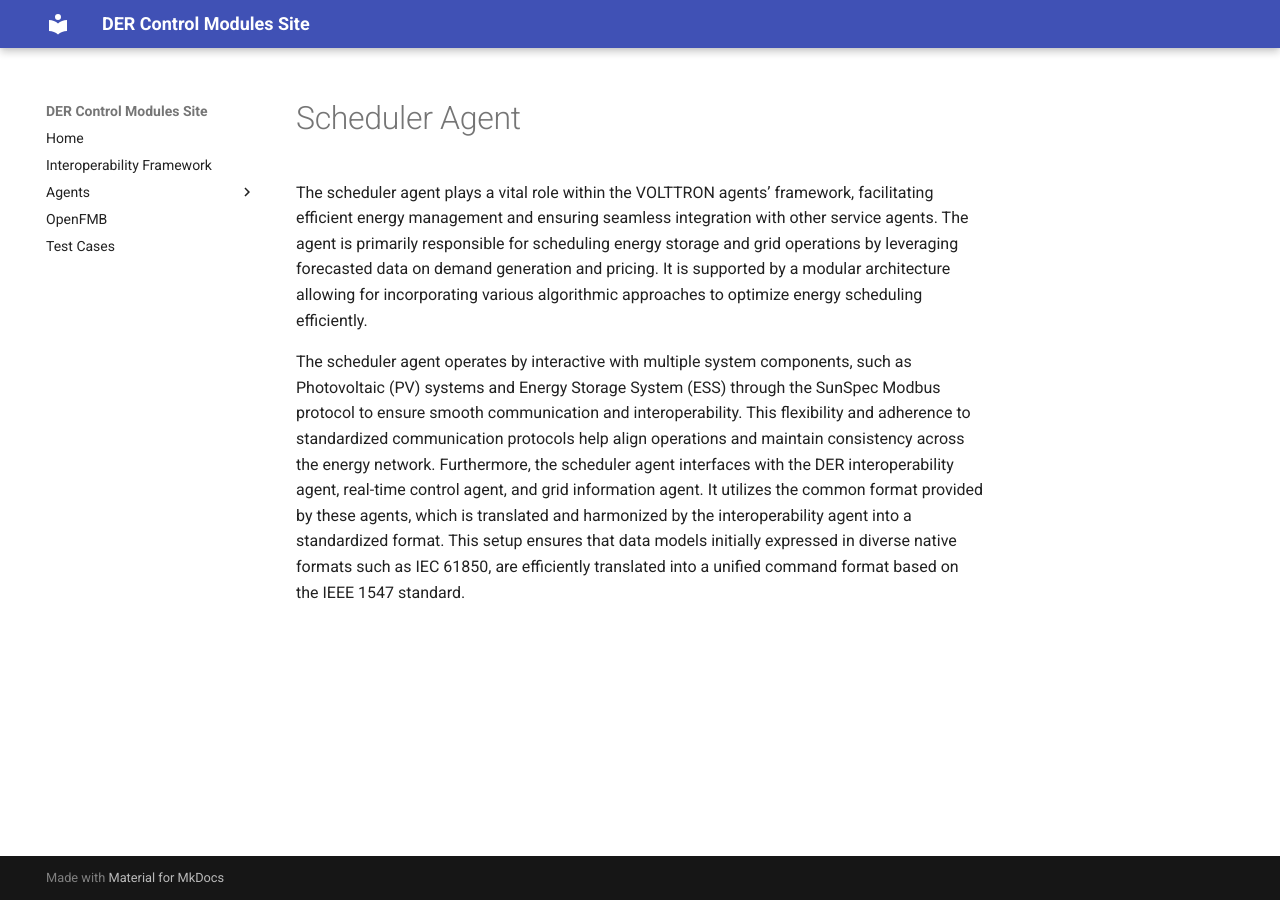
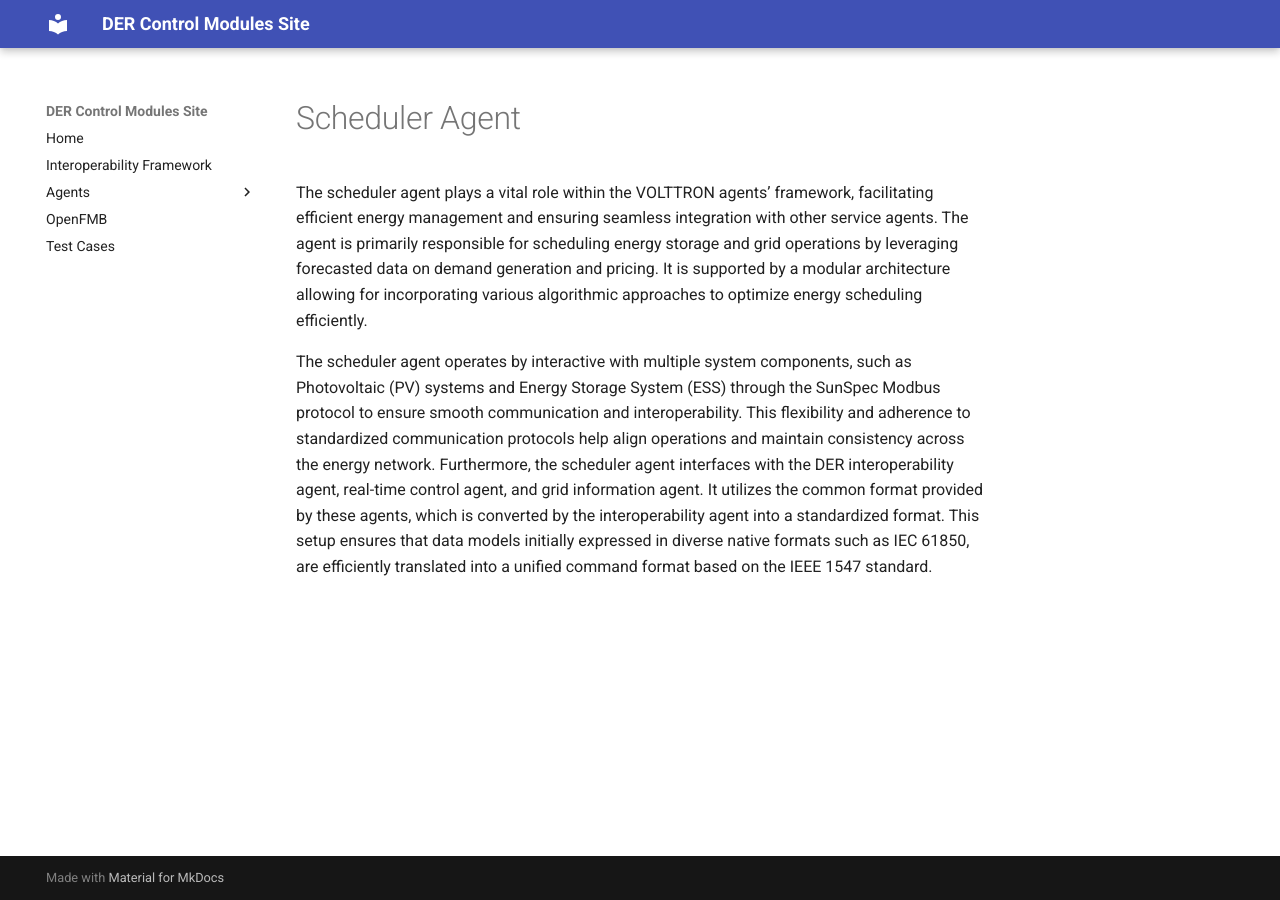
Before and after one commit to der-control-modules/der-control-modules.github.io, an MkDocs documentation site: the page built from docs/scheduler.md, in a window 1280 px wide. Built offline with MkDocs 1.6.1 and Material for MkDocs 9.7.7, drawn with Linux system fonts in a browser that asks for light colours.

Commit message:
updated test case information page

```diff
--- a/docs/scheduler.md
+++ b/docs/scheduler.md
@@ -4,4 +4,4 @@ The scheduler agent plays a vital role within the VOLTTRON agents’ framework,
 
 
 
-The scheduler agent operates by interactive with multiple system components, such as Photovoltaic (PV) systems and Energy Storage System (ESS) through the SunSpec Modbus protocol to ensure smooth communication and interoperability. This flexibility and adherence to standardized communication protocols help align operations and maintain consistency across the energy network. Furthermore, the scheduler agent interfaces with the DER interoperability agent, real-time control agent, and grid information agent. It utilizes the common format provided by these agents, which is translated and harmonized by the interoperability agent into a standardized format. This setup ensures that data models initially expressed in diverse native formats such as IEC 61850, are efficiently translated into a unified command format based on the IEEE 1547 standard.
+The scheduler agent operates by interactive with multiple system components, such as Photovoltaic (PV) systems and Energy Storage System (ESS) through the SunSpec Modbus protocol to ensure smooth communication and interoperability. This flexibility and adherence to standardized communication protocols help align operations and maintain consistency across the energy network. Furthermore, the scheduler agent interfaces with the DER interoperability agent, real-time control agent, and grid information agent. It utilizes the common format provided by these agents, which is converted by the interoperability agent into a standardized format. This setup ensures that data models initially expressed in diverse native formats such as IEC 61850, are efficiently translated into a unified command format based on the IEEE 1547 standard.
```
Also changed, not shown: docs/test-cases.md (+28 -0 lines), docs/co2.jpg (added), docs/image.png (added).
